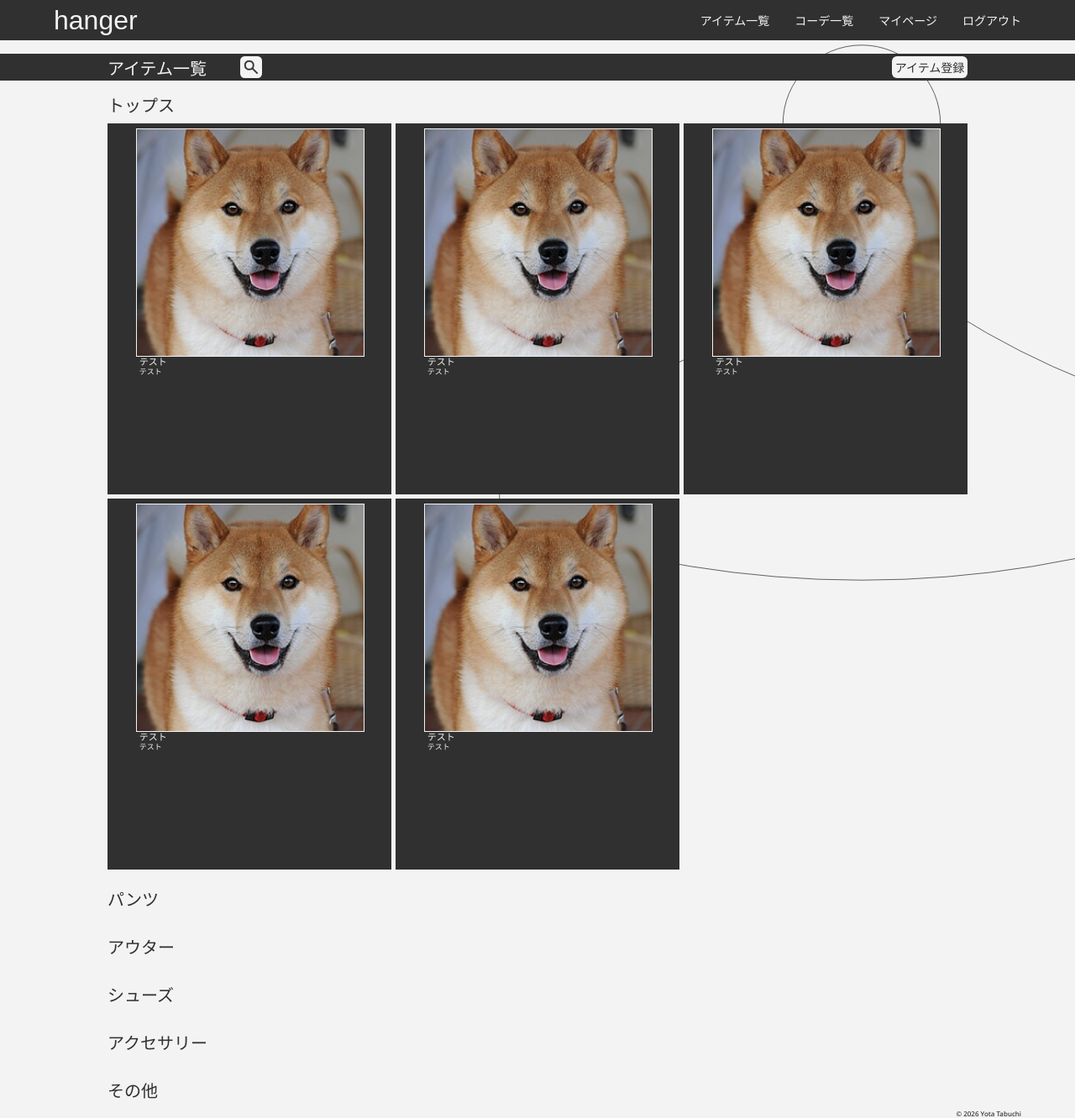
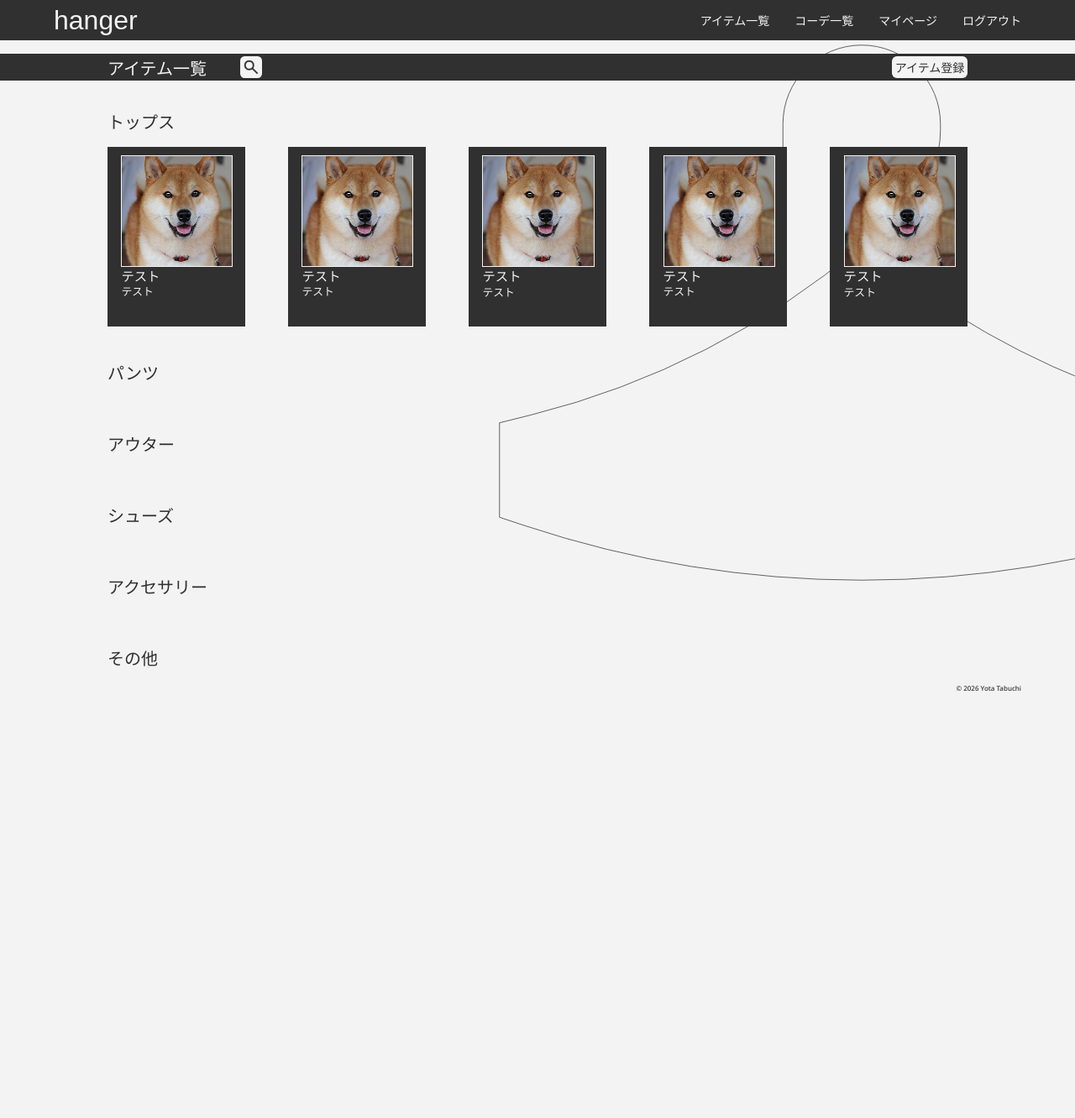
Before and after one commit to tabuuuuuchi/hanger, a Django app: page /item/ in a window 1280 px wide. Shown: the whole page at 84% size. After the commit the page ends 823 px from the top, so only its background shows below. Run offline with Django 5.2, Linux system fonts and the light colour scheme; a user stored in the database is signed in; data comes from the database, SQL or seed files in the repository; both versions use the stored data as it was after the commit; some web fonts are replaced.

Commit message:
アイテム一覧ページ レスポンシブ完了

```diff
--- a/hanger/forms.py
+++ b/hanger/forms.py
@@ -13,7 +13,7 @@ class ItemForm(forms.ModelForm):    #アイテム登録フォーム
 
          if not thumbnail:
               raise ValidationError({
-                   'thumbnail': '画像ファイルが選択されていません。画像を洗濯してやり直してください。'
+                   'thumbnail': '画像ファイルが選択されていません。画像を選択してやり直してください。'
               })
 
          return cleaned_data
@@ -42,7 +42,7 @@ class OutfitForm(forms.ModelForm):    #コーデ登録フォーム
 
          if not thumbnail:
               raise ValidationError({
-                   'thumbnail': '画像ファイルが選択されていません。画像を洗濯してやり直してください。'
+                   'thumbnail': '画像ファイルが選択されていません。画像を選択してやり直してください。'
               })
 
          return cleaned_data
--- a/hanger/static/hanger/css/style.css
+++ b/hanger/static/hanger/css/style.css
@@ -383,7 +383,7 @@ nav {
     font-family: "Zen Kaku Gothic New", sans-serif;
     font-weight: 500;
     font-size: 11px;
-    margin: -5px 0 0 4px;
+    margin-top: -5px;
     line-height: 1.2;
 }
 
@@ -391,7 +391,7 @@ nav {
     font-family: "Zen Kaku Gothic New", sans-serif;
     font-weight: 400;
     font-size: 9px;
-    margin: -2px 0 0 4px;
+    margin-top: -2px;
 }
 
 
@@ -1022,7 +1022,28 @@ footer {
     /*アイテム一覧ページ
     ---------------------------------------*/
     .list-category {
+        padding-top: 40px;
         width: 80%;
+    }
+
+    .list-items {
+        padding-top:16px;
+        grid-template-columns: repeat(5, 1fr);
+        gap: 4vw;
+    }
+
+    .item-elements {
+        padding: 10px 0 6px 0;
+    }
+
+    .item-name {
+        font-size: 1.2vw;
+        margin-top: -3px;
+    }
+
+    .item-brand {
+        font-size: 1vw;
+        margin-top: 0;
     }
 
 
```
Also changed, not shown: db.sqlite3, media/Shiba_inu_taiki_3s2fSA4.jpg (added), media/Shiba_inu_taiki_JBQlG7v.jpg (added), media/Shiba_inu_taiki_SkaRN6f.jpg (added), media/Shiba_inu_taiki_t27zr4v.jpg (added).
